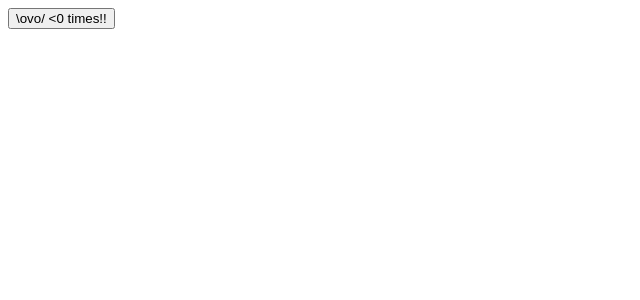
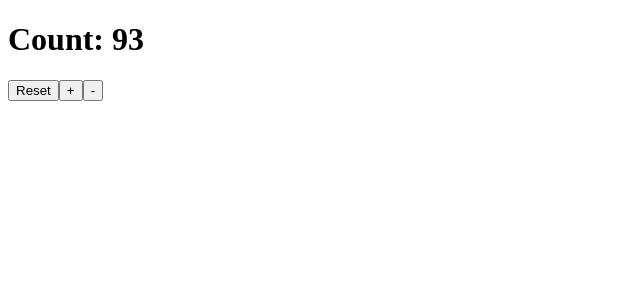
Before and after one commit to bamchoh/react16_8_study, a React app: page / in a window 1280 px wide. Shown: the top 300 px of the page, without its empty margins (0-640 px from the left). Built offline with nearby package versions, Linux system fonts and the light colour scheme.

Commit message:
Add useState

```diff
--- a/src/components/App.js
+++ b/src/components/App.js
@@ -1,12 +1,26 @@
 import React, { useState } from 'react';
+
+function getRandomInit(max) {
+  return Math.floor(Math.random() * Math.floor(max));
+}
+
+function Counter({initialCount}) {
+  const [count, setCount] = useState(initialCount);
+  return (
+    <>
+      <h1>Count: {count}</h1>
+      <button onClick={() => setCount(initialCount)}>Reset</button>
+      <button onClick={() => setCount(count + 1)}>+</button>
+      <button onClick={() => setCount(count - 1)}>-</button>
+    </>
+  );
+}
 
 export default () => {
   const [a, b] = useState(0);
   return (
-    <div>
-      <button onClick={() => { b(a + 1); }}>
-        \ovo/ {"<"}{a} times!!
-      </button>
-    </div>
+    <Counter initialCount={() => {
+      return getRandomInit(100)
+    }} />
   )
 };
```
